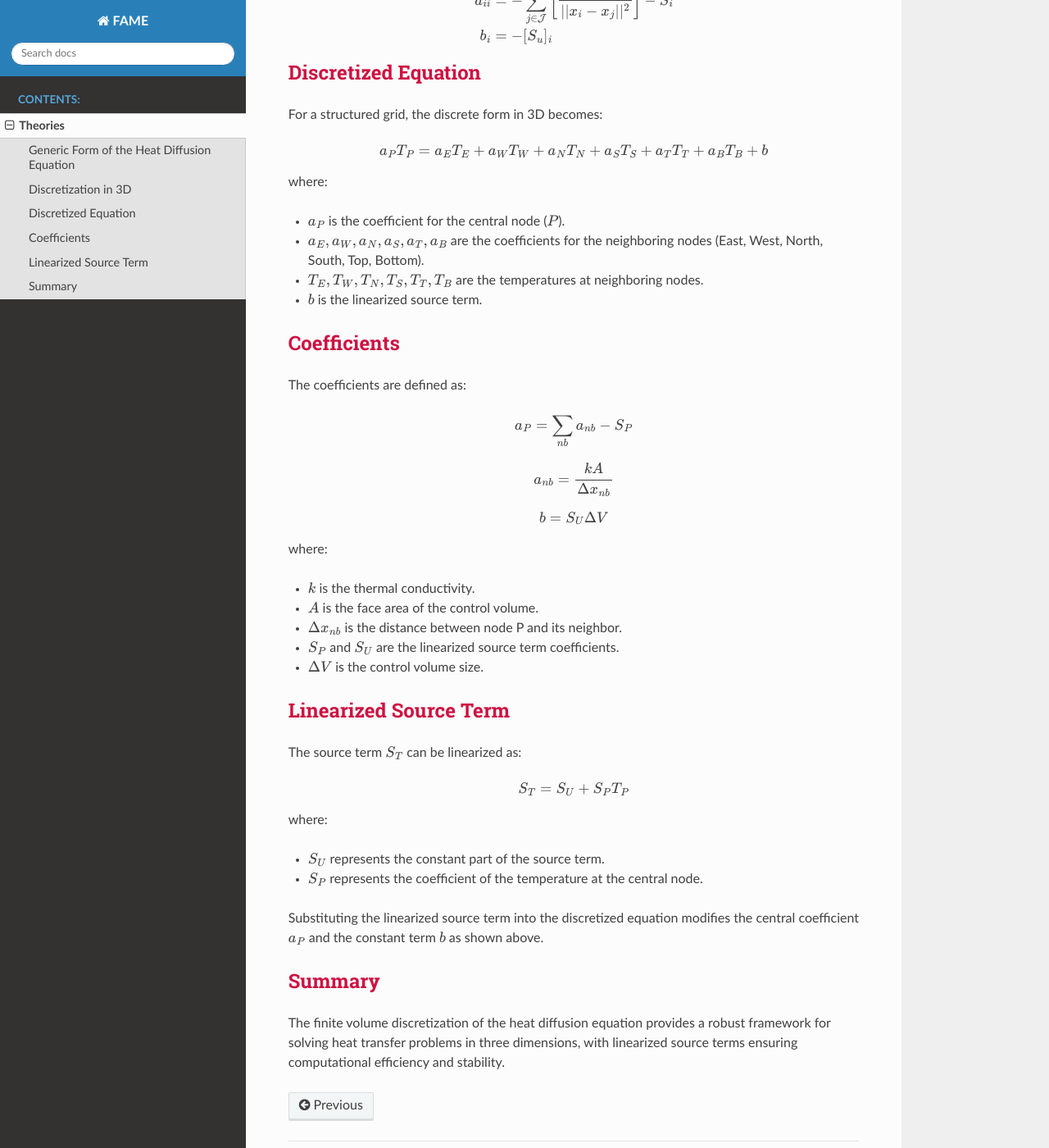
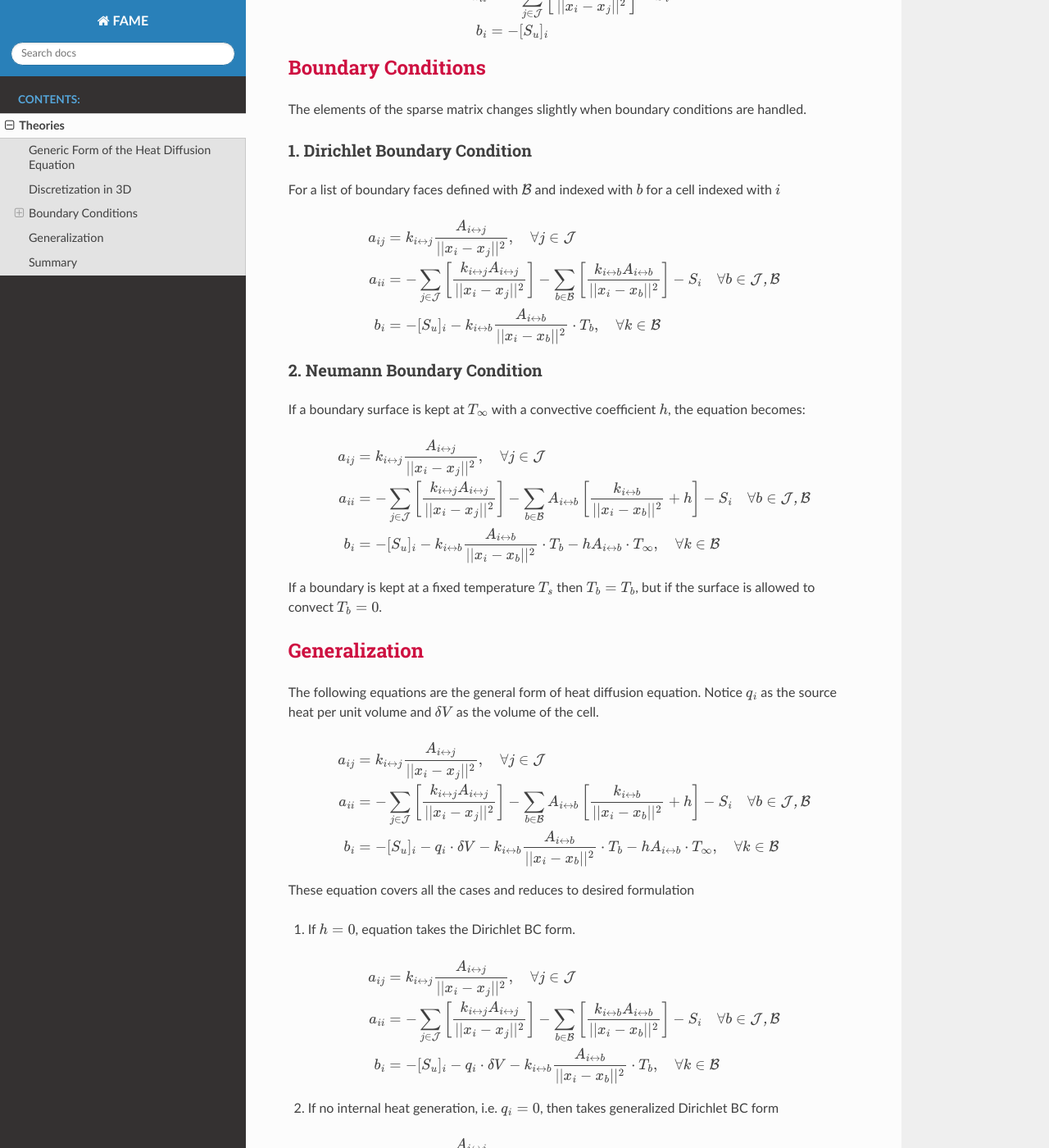
Before and after one commit to neoceph/FAME, a Sphinx documentation site: the page built from docs/source/theories/heatDiffusion.rst, in a window 1280 px wide and 1400 px high, scrolled down 1873 px. Shown: the whole window at 82% size. Built offline with Sphinx 7.4.7 and the Read the Docs theme 3.1.0, drawn with Linux system fonts in a browser that asks for light colours; pages that are not in the unit, such as notebooks, are missing from menus; some of the changed text lies outside the part shown.

Commit message:
Formulation Complete

```diff
--- a/docs/source/theories/heatDiffusion.rst
+++ b/docs/source/theories/heatDiffusion.rst
@@ -65,73 +65,95 @@ Now
         \Rightarrow & \sum_{j=1}^n\left[ \frac{k_{i \leftrightarrow j}A_{i \leftrightarrow j}}{||x_{i} - x_{j}||^2} \right]T_{j} -\sum_{j=1}^n\left[\left(\frac{k_{i \leftrightarrow j}A_{i \leftrightarrow j}}{||x_{i} - x_{j}||^2}\right) + S_i  \right]T_{i} & = -S_u \\
     \end{aligned}
 
-Here considering a list of shared cells are :math:`\mathcal{J}` for a given cell :math:`i`
+Here considering a list of shared cells are :math:`\mathcal{J}` for a given cell :math:`i` and :math:`j` is the index of the shared cells.
 
 .. math::
     \begin{aligned}
-        a_{ij} &= \sum_{j \in \mathcal{J}}\left[ \frac{k_{i \leftrightarrow j}A_{i \leftrightarrow j}}{||x_{i} - x_{j}||^2} \right] \\
+        a_{ij} &= k_{i \leftrightarrow j} \frac{A_{i \leftrightarrow j}}{||x_{i} - x_{j}||^2}, \quad \forall j \in \mathcal{J} \\
         a_{ii} &= -\sum_{j \in \mathcal{J}}\left[\frac{k_{i \leftrightarrow j}A_{i \leftrightarrow j}}{||x_{i} - x_{j}||^2}\right] - S_i \\
         b_{i} &= -[S_u]_{i} \\
     \end{aligned}
 
-Discretized Equation
+Boundary Conditions
 ---------------------
 
-For a structured grid, the discrete form in 3D becomes:
+The elements of the sparse matrix changes slightly when boundary conditions are handled.
+
+1. Dirichlet Boundary Condition
+^^^^^^^^^^^^^^^^^^^^^^^^^^^^^^^^
+For a list of boundary faces defined with :math:`\mathcal{B}` and indexed with :math:`b` for a cell indexed with :math:`i`
 
 .. math::
+    \begin{aligned}
+        a_{ij} &= k_{i \leftrightarrow j} \frac{A_{i \leftrightarrow j}}{||x_{i} - x_{j}||^2}, \quad \forall j \in \mathcal{J} \\
+        a_{ii} &= -\sum_{j \in \mathcal{J}}\left[\frac{k_{i \leftrightarrow j}A_{i \leftrightarrow j}}{||x_{i} - x_{j}||^2}\right] -\sum_{b \in \mathcal{B}}\left[\frac{k_{i \leftrightarrow b}A_{i \leftrightarrow b}}{||x_{i} - x_{b}||^2}\right] - S_i \quad \forall b \in \mathcal{J, B} \\
+        b_{i} &= -[S_u]_{i} - k_{i \leftrightarrow b} \frac{A_{i \leftrightarrow b}}{||x_{i} - x_{b}||^2} \cdot T_b, \quad \forall k \in \mathcal{B} \\
+    \end{aligned}
 
-    a_P T_P = a_E T_E + a_W T_W + a_N T_N + a_S T_S + a_T T_T + a_B T_B + b
+2. Neumann Boundary Condition
+^^^^^^^^^^^^^^^^^^^^^^^^^^^^^^
+If a boundary surface is kept at :math:`T_\infty` with a convective coefficient :math:`h`, the equation becomes:
 
-where:
+.. math::
+    \begin{aligned}
+        a_{ij} &= k_{i \leftrightarrow j} \frac{A_{i \leftrightarrow j}}{||x_{i} - x_{j}||^2}, \quad \forall j \in \mathcal{J} \\
+        a_{ii} &= -\sum_{j \in \mathcal{J}}\left[\frac{k_{i \leftrightarrow j}A_{i \leftrightarrow j}}{||x_{i} - x_{j}||^2}\right] -\sum_{b \in \mathcal{B}}A_{i \leftrightarrow b}\left[\frac{k_{i \leftrightarrow b}}{||x_{i} - x_{b}||^2} + h \right] - S_i \quad \forall b \in \mathcal{J, B} \\
+        b_{i} &= -[S_u]_{i} - k_{i \leftrightarrow b} \frac{A_{i \leftrightarrow b}}{||x_{i} - x_{b}||^2} \cdot T_b - hA_{i \leftrightarrow b} \cdot T_{\infty}, \quad \forall k \in \mathcal{B} \\
+    \end{aligned}
 
-- :math:`a_P` is the coefficient for the central node (:math:`P`).
-- :math:`a_E, a_W, a_N, a_S, a_T, a_B` are the coefficients for the neighboring nodes (East, West, North, South, Top, Bottom).
-- :math:`T_E, T_W, T_N, T_S, T_T, T_B` are the temperatures at neighboring nodes.
-- :math:`b` is the linearized source term.
+If a boundary is kept at a fixed temperature :math:`T_s` then :math:`T_b = T_b`, but if the surface is allowed to convect :math:`T_b=0`.
 
-Coefficients
+Generalization
 ------------
 
-The coefficients are defined as:
+The following equations are the general form of heat diffusion equation. Notice :math:`q_i` as the source heat per unit volume and :math:`\delta V` as the volume of the cell.
 
 .. math::
+    \begin{aligned}
+        a_{ij} &= k_{i \leftrightarrow j} \frac{A_{i \leftrightarrow j}}{||x_{i} - x_{j}||^2}, \quad \forall j \in \mathcal{J} \\
+        a_{ii} &= -\sum_{j \in \mathcal{J}}\left[\frac{k_{i \leftrightarrow j}A_{i \leftrightarrow j}}{||x_{i} - x_{j}||^2}\right] -\sum_{b \in \mathcal{B}}A_{i \leftrightarrow b}\left[\frac{k_{i \leftrightarrow b}}{||x_{i} - x_{b}||^2} + h \right] - S_i \quad \forall b \in \mathcal{J, B} \\
+        b_{i} &= -[S_u]_{i} - q_{i} \cdot \delta V - k_{i \leftrightarrow b} \frac{A_{i \leftrightarrow b}}{||x_{i} - x_{b}||^2} \cdot T_b - hA_{i \leftrightarrow b} \cdot T_{\infty}, \quad \forall k \in \mathcal{B} \\
+    \end{aligned}
 
-    a_P = \sum_{nb} a_{nb} - S_P
+These equation covers all the cases and reduces to desired formulation
+
+1. If :math:`h=0`, equation takes the Dirichlet BC form.
 
 .. math::
+    \begin{aligned}
+        a_{ij} &= k_{i \leftrightarrow j} \frac{A_{i \leftrightarrow j}}{||x_{i} - x_{j}||^2}, \quad \forall j \in \mathcal{J} \\
+        a_{ii} &= -\sum_{j \in \mathcal{J}}\left[\frac{k_{i \leftrightarrow j}A_{i \leftrightarrow j}}{||x_{i} - x_{j}||^2}\right] -\sum_{b \in \mathcal{B}}\left[\frac{k_{i \leftrightarrow b}A_{i \leftrightarrow b}}{||x_{i} - x_{b}||^2} \right] - S_i \quad \forall b \in \mathcal{J, B} \\
+        b_{i} &= -[S_u]_{i} - q_{i} \cdot \delta V - k_{i \leftrightarrow b} \frac{A_{i \leftrightarrow b}}{||x_{i} - x_{b}||^2} \cdot T_b, \quad \forall k \in \mathcal{B} \\
+    \end{aligned}
 
-    a_{nb} = \frac{k A}{\Delta x_{nb}}
+2. If no internal heat generation, i.e. :math:`q_i = 0`, then takes generalized Dirichlet BC form
 
 .. math::
+    \begin{aligned}
+        a_{ij} &= k_{i \leftrightarrow j} \frac{A_{i \leftrightarrow j}}{||x_{i} - x_{j}||^2}, \quad \forall j \in \mathcal{J} \\
+        a_{ii} &= -\sum_{j \in \mathcal{J}}\left[\frac{k_{i \leftrightarrow j}A_{i \leftrightarrow j}}{||x_{i} - x_{j}||^2}\right] -\sum_{b \in \mathcal{B}}\left[\frac{k_{i \leftrightarrow b}A_{i \leftrightarrow b}}{||x_{i} - x_{b}||^2} \right] - S_i \quad \forall b \in \mathcal{J, B} \\
+        b_{i} &= -[S_u]_{i} - k_{i \leftrightarrow b} \frac{A_{i \leftrightarrow b}}{||x_{i} - x_{b}||^2} \cdot T_b, \quad \forall k \in \mathcal{B} \\
+    \end{aligned}
 
-    b = S_U \Delta V
-
-where:
-
-- :math:`k` is the thermal conductivity.
-- :math:`A` is the face area of the control volume.
-- :math:`\Delta x_{nb}` is the distance between node P and its neighbor.
-- :math:`S_P` and :math:`S_U` are the linearized source term coefficients.
-- :math:`\Delta V` is the control volume size.
-
-Linearized Source Term
-----------------------
-
-The source term :math:`S_T` can be linearized as:
+3. If the cell under consideration is fully internal i.e. not sharing any of the faces with the boundary, the equation takes the generic formulation where fluxes aree coming fromm all of the faces.
 
 .. math::
+    \begin{aligned}
+        a_{ij} &= k_{i \leftrightarrow j} \frac{A_{i \leftrightarrow j}}{||x_{i} - x_{j}||^2}, \quad \forall j \in \mathcal{J} \\
+        a_{ii} &= -\sum_{j \in \mathcal{J}}\left[\frac{k_{i \leftrightarrow j}A_{i \leftrightarrow j}}{||x_{i} - x_{j}||^2}\right] -S_i \\
+        b_{i} &= -[S_u]_{i}  \\
+    \end{aligned}
 
-    S_T = S_U + S_P T_P
+4. If there are no dependent source term or independent source term i.e. :math:`S_i=0` and :math:`S_u=0`
 
-where:
-
-- :math:`S_U` represents the constant part of the source term.
-- :math:`S_P` represents the coefficient of the temperature at the central node.
-
-Substituting the linearized source term into the discretized equation modifies the central coefficient :math:`a_P` and the constant term :math:`b` as shown above.
+.. math::
+    \begin{aligned}
+        a_{ij} &= k_{i \leftrightarrow j} \frac{A_{i \leftrightarrow j}}{||x_{i} - x_{j}||^2}, \quad \forall j \in \mathcal{J} \\
+        a_{ii} &= -\sum_{j \in \mathcal{J}}\left[\frac{k_{i \leftrightarrow j}A_{i \leftrightarrow j}}{||x_{i} - x_{j}||^2}\right] \\
+        b_{i} &= 0  \\
+    \end{aligned}
 
 Summary
 -------
 
-The finite volume discretization of the heat diffusion equation provides a robust framework for solving heat transfer problems in three dimensions, with linearized source terms ensuring computational efficiency and stability.
+The finite volume discretization of the heat diffusion equation is formulated in a comprehensive fashion considering Dirichlet, Neumann, Heat generation.
```
Also changed, not shown: 2 other files.
